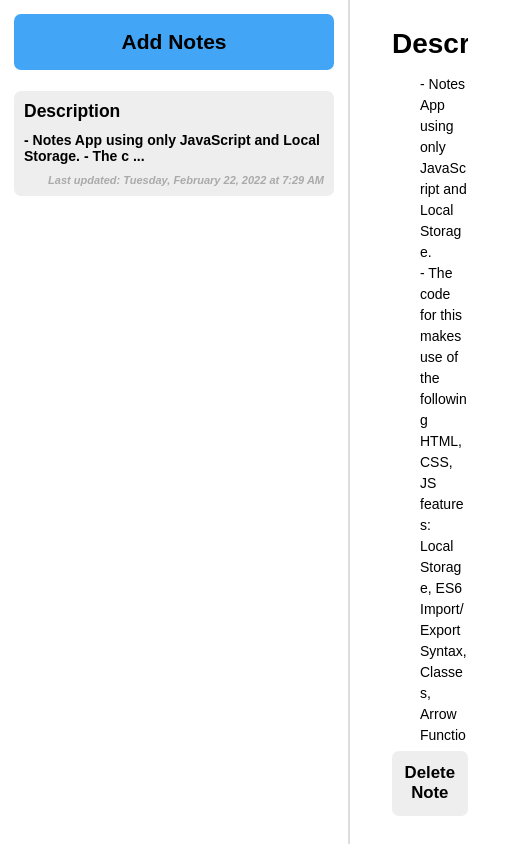
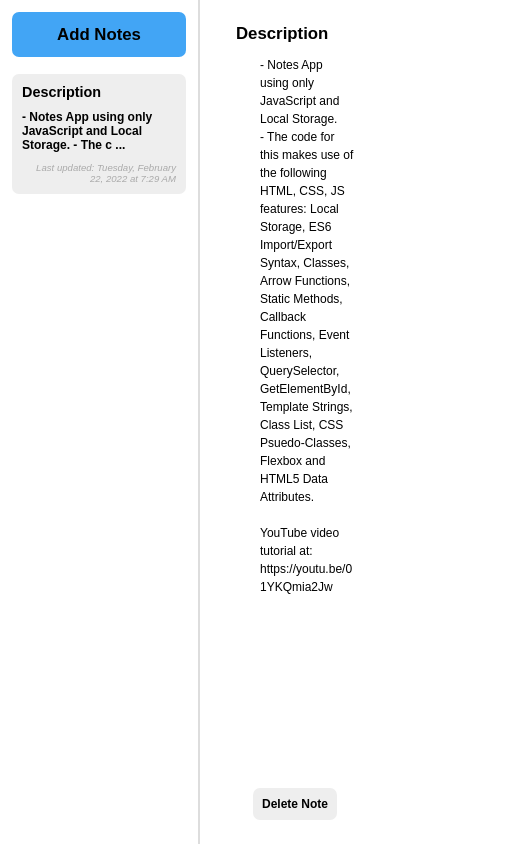
Before and after one commit to huynhanhmtu/JS-Note-App, a plain HTML site: page index.html in a window 390 px wide. Shown: the whole page, 510 px wide, since content can reach past the window. Drawn offline with Linux system fonts and the light colour scheme.

Commit message:
Responsive

```diff
--- a/css/style.css
+++ b/css/style.css
@@ -2,13 +2,13 @@
   padding: 0;
   margin: 0;
   box-sizing: border-box;
+  font-size: 14px;
 }
 
 html,
 body {
   height: 100%;
   margin: 0;
-  font-size: 14px;
 }
 
 .notes {
@@ -35,7 +35,7 @@ body {
   border-radius: 7px;
   color: #000000;
   cursor: pointer;
-  font-size: 1.5em;
+  font-size: 1.7em;
   font-weight: bold;
   margin-bottom: 1em;
   padding: 0.75em 0;
@@ -45,7 +45,7 @@ body {
   width: auto;
   margin: auto;
   padding: 0.75em;
-  font-size: 1.2em;
+  font-size: 1em;
   background: #eeeeee;
 }
 
@@ -73,7 +73,7 @@ body {
 }
 
 .sidebar__title {
-  font-size: 1.25em;
+  font-size: 1.2em;
 }
 
 .sidebar__body {
@@ -81,10 +81,11 @@ body {
 }
 
 .sidebar__updated {
-  font-size: 11px;
-  color: #aaaaaa;
+  font-size: 0.8em;
+  font-weight: normal;
   font-style: italic;
   text-align: right;
+  color: #aaaaaa;
 }
 
 .preview {
@@ -102,15 +103,41 @@ body {
 }
 
 .preview__title {
-  font-size: 2em;
+  font-size: 1.7em;
   font-weight: bold;
 }
 
 .preview__body {
   flex-grow: 1;
-  font-size: 1em;
   line-height: 1.5;
-  margin-top: 1em;
+  margin: 1em 0;
   padding-left: 2em;
   resize: none;
 }
+
+/* RESPONSIVE */
+@media screen and (max-width: 576px) {
+  html,
+  body {
+    font-size: 12px;
+  }
+  .notes * {
+    font-size: 12px;
+  }
+  .sidebar {
+    width: 200px;
+  }
+  .sidebar__updated {
+    font-size: 0.8em;
+  }
+  .sidebar__btn,
+  .preview__title {
+    font-size: 1.4em;
+  }
+  .preview__btn {
+    font-size: 1em;
+  }
+  .sidebar__title {
+    font-size: 1.2em;
+  }
+}
```
